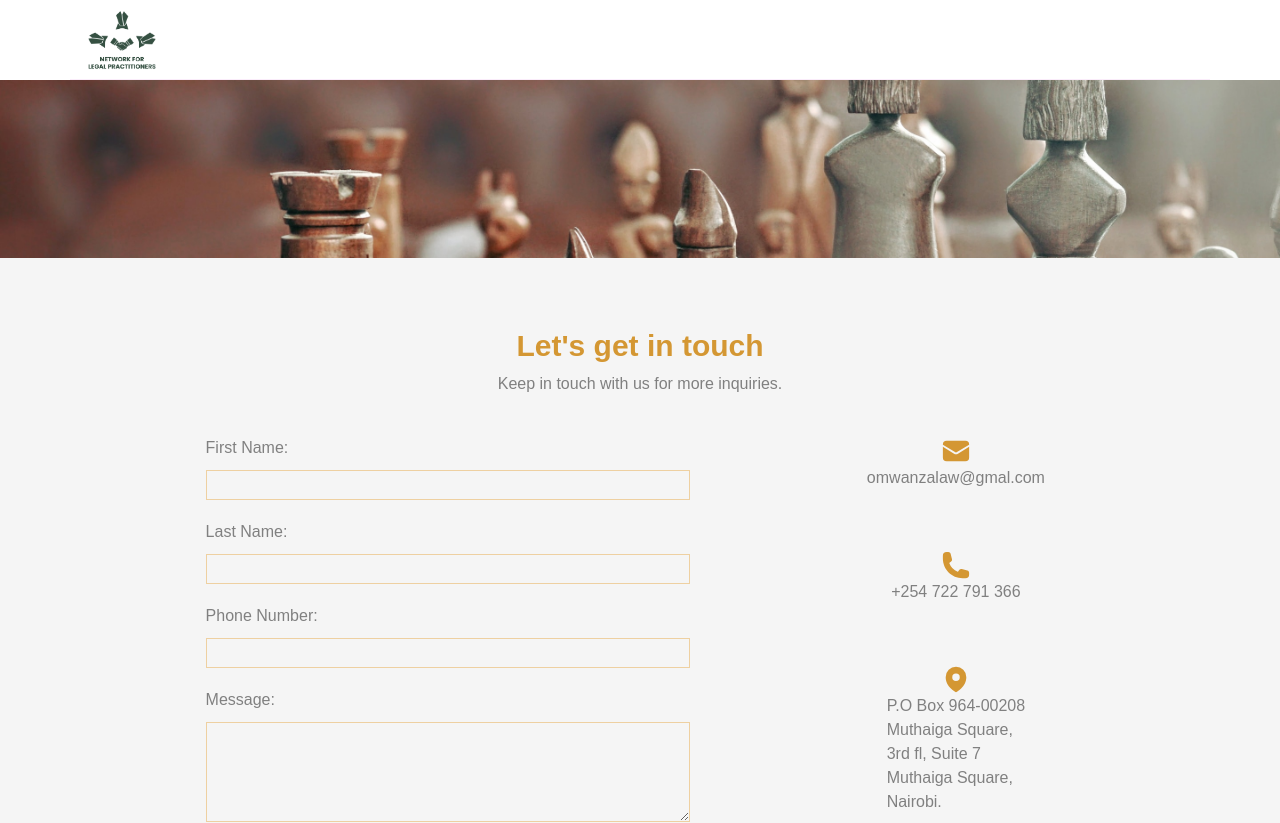
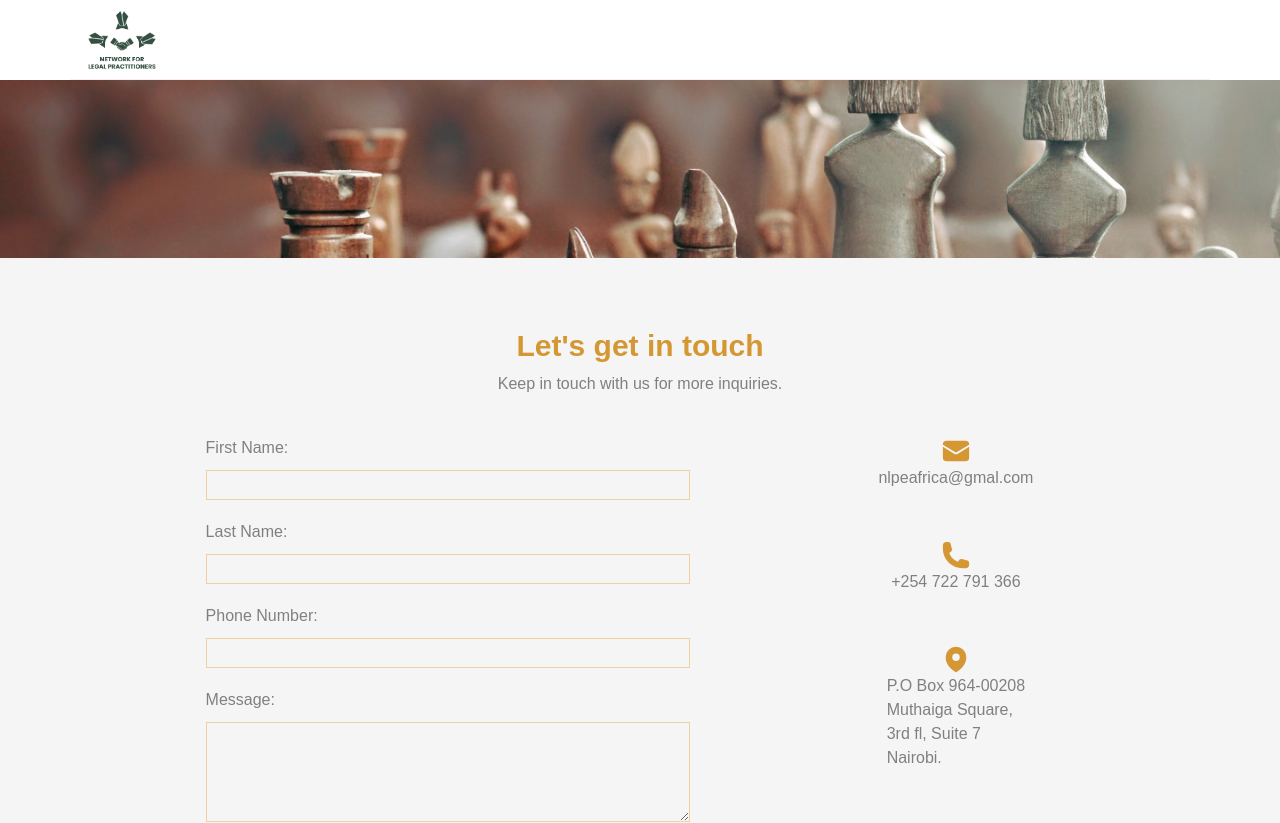
Before and after one commit to Elizabethmwania/lawyers-networking-platform-frontend, a React (Create React App) app: page /contact in a window 1280 px wide. Shown: the top 823 px of the page. Built offline with nearby package versions, Linux system fonts and the light colour scheme; a web font is replaced by a local one.

Commit message:
animation updated

```diff
--- a/src/components/Blogs/AllBlogs.jsx
+++ b/src/components/Blogs/AllBlogs.jsx
@@ -81,7 +81,7 @@ export default function AllBlogs() {
           <div className="blogGrid">
             <div className="flex">
               <div className='blogWrap' style={AllBlogStyle.blogWrap}>
-                <Fade>
+                <Fade direction="up" delay={200} duration={1000}>
                 <header className="blogHeaders" style={AllBlogStyle.blogHeaders}>
                 <h2>{blogs.Title}</h2>
                 </header>
--- a/src/components/Blogs/BlogIndex.jsx
+++ b/src/components/Blogs/BlogIndex.jsx
@@ -107,16 +107,16 @@ export default function BlogIndex() {
             <div className="blogSidebarItem">
               <span className="blogSidebarTitle">CATEGORIES</span>
               <ul className="blogSidebarList">
-                <li className="font13" onClick={() => handleCategorySelect("All/")}>
+                <li className="font13 pointer" onClick={() => handleCategorySelect("All/")}>
                   All Categories
                 </li>
-                <li className="font13" onClick={() => handleCategorySelect("Criminal Law")}>
+                <li className="font13 pointer" onClick={() => handleCategorySelect("Criminal Law")}>
                   Criminal Law
                 </li>
-                <li className="font13" onClick={() => handleCategorySelect("Civil Law")}>
+                <li className="font13 pointer" onClick={() => handleCategorySelect("Civil Law")}>
                   Civil Law
                 </li>
-                <li className="font13" onClick={() => handleCategorySelect("Family Law")}>
+                <li className="font13 pointer" onClick={() => handleCategorySelect("Family Law")}>
                   Family Law
                 </li>
               </ul>
--- a/src/components/Contact/KeepTouch.jsx
+++ b/src/components/Contact/KeepTouch.jsx
@@ -6,6 +6,7 @@ import { EnvelopeIcon } from "@heroicons/react/24/solid";
 import { PhoneIcon } from "@heroicons/react/24/solid";
 import { MapPinIcon } from "@heroicons/react/24/solid";
 import { Navigate } from "react-router-dom";
+import { Fade } from "react-awesome-reveal";
 
 export default function KeepTouch() {
   const formRef = useRef(null);
@@ -57,14 +58,17 @@ export default function KeepTouch() {
       <div className="lightBg">
         <div className="container">
           <HeaderInfo className="contact-header">
+          <Fade direction="up" delay={200} duration={1000}>
             <h1 className="font30 extraBold">Let's get in touch</h1>
             <p className="font13">
             Keep in touch with us for more inquiries.
             </p>
+            </Fade>
           </HeaderInfo>
           <div className="row" style={{ marginLeft: "10%" }}>
             <div className="col-xs-12 col-sm-12 col-md-6 col-lg-6">
               <Form ref={formRef} onSubmit={handleSubmit}>
+              <Fade direction="up" delay={200} duration={1000}>
                 <label className="font13">First Name:</label>
                 <input
                   type="text"
@@ -113,9 +117,11 @@ export default function KeepTouch() {
                     style={{ maxWidth: "150px" }}
                   />
                 </SumbitWrapper>
+                </Fade>
               </Form>
             </div>
             <div className="col-xs-12 col-sm-12 col-md-6 col-lg-6 flex">
+            {/* <Fade direction="up" delay={500} duration={1000}> */}
               <div
                 style={{ width: "100%" }}
                 className="flexNullCenter flexColumn"
@@ -126,7 +132,9 @@ export default function KeepTouch() {
                     color: "#D49733",
                   }}
                 />
-                <span className="font13">omwanzalaw@gmal.com</span>
+                <Fade direction="up" delay={200} duration={1000}>
+                <span className="font13">nlpeafrica@gmal.com</span>
+                </Fade>
                 <PhoneIcon
                   style={{
                     height: "30px",
@@ -134,7 +142,9 @@ export default function KeepTouch() {
                     marginTop: "50px",
                   }}
                 />
+                <Fade direction="up" delay={200} duration={1000}>
                 <span className="font13">+254 722 791 366</span>
+                </Fade>
                 <MapPinIcon
                   style={{
                     height: "30px",
@@ -142,6 +152,7 @@ export default function KeepTouch() {
                     marginTop: "50px",
                   }}
                 />
+                <Fade direction="up" delay={200} duration={1000}>
                 <span className="font13">
                   P.O Box 964-00208
                   <br/>
@@ -149,15 +160,16 @@ export default function KeepTouch() {
                   <br/>
                   3rd fl, Suite 7
                   <br/>
-                  Muthaiga Square, <br />
                   Nairobi. <br />
                 </span>
+                </Fade>
               </div>
+              {/* </Fade> */}
             </div>
           </div>
         </div>
         <iframe
-          src="https://www.google.com/maps/embed?pb=!1m14!1m8!1m3!1d90256.46989614451!2d36.80476501014542!3d-1.2880827889894189!3m2!1i1024!2i768!4f13.1!3m3!1m2!1s0x182f10d89586303f%3A0x249cb113a045ce9c!2sKRA%20Offices!5e0!3m2!1sen!2ske!4v1668174135269!5m2!1sen!2ske"
+          src="https://www.google.com/maps/embed?pb=!1m18!1m12!1m3!1d31910.66780499268!2d36.81300841715545!3d-1.2730746905721804!2m3!1f0!2f0!3f0!3m2!1i1024!2i768!4f13.1!3m3!1m2!1s0x182f16eb9601573b%3A0xd3fd21052bcc867f!2sMuthaiga%20Square%20-%20Nairobi!5e0!3m2!1sen!2ske!4v1677773179154!5m2!1sen!2ske"
           width="100%"
           height="400px"
           title="map"
@@ -166,6 +178,7 @@ export default function KeepTouch() {
           style={{ filter: "opacity(0.7)", border: "0" }}
         />
       </div>
+
     </Wrapper>
   );
 }
```
